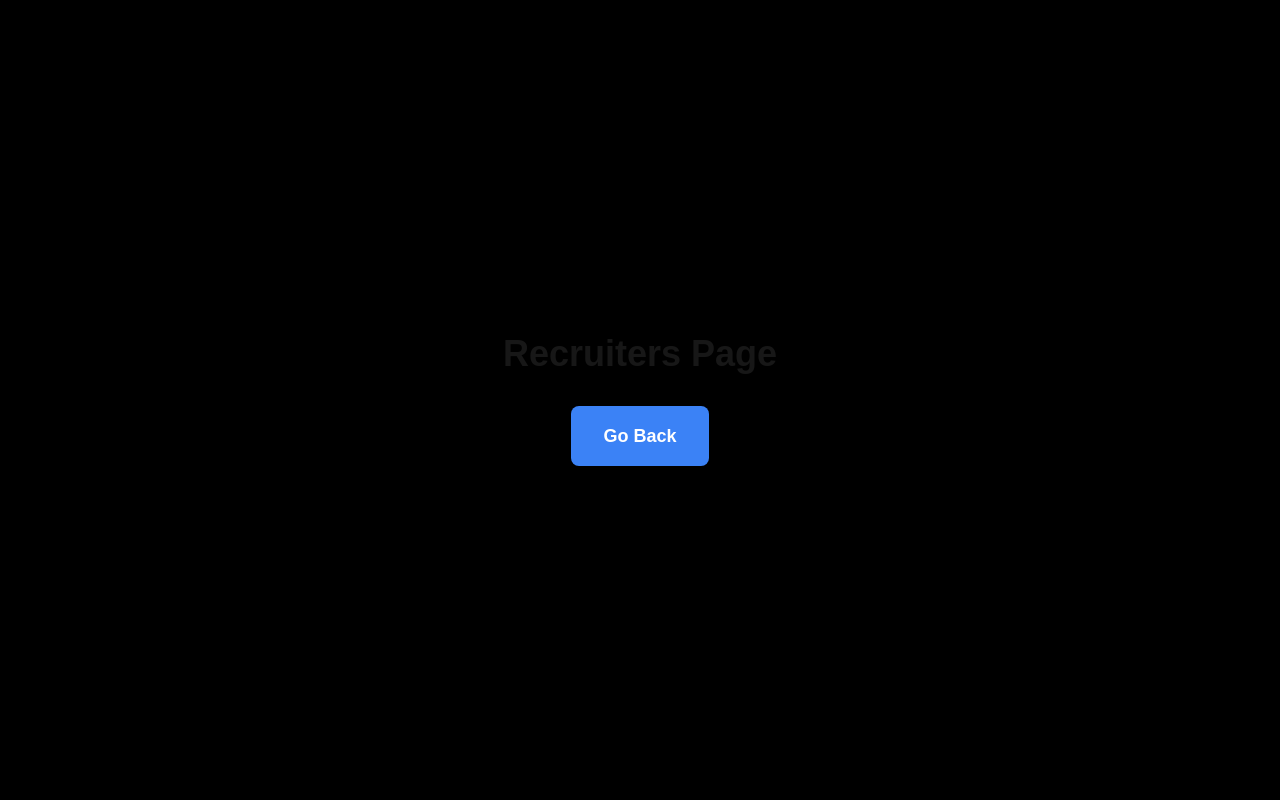
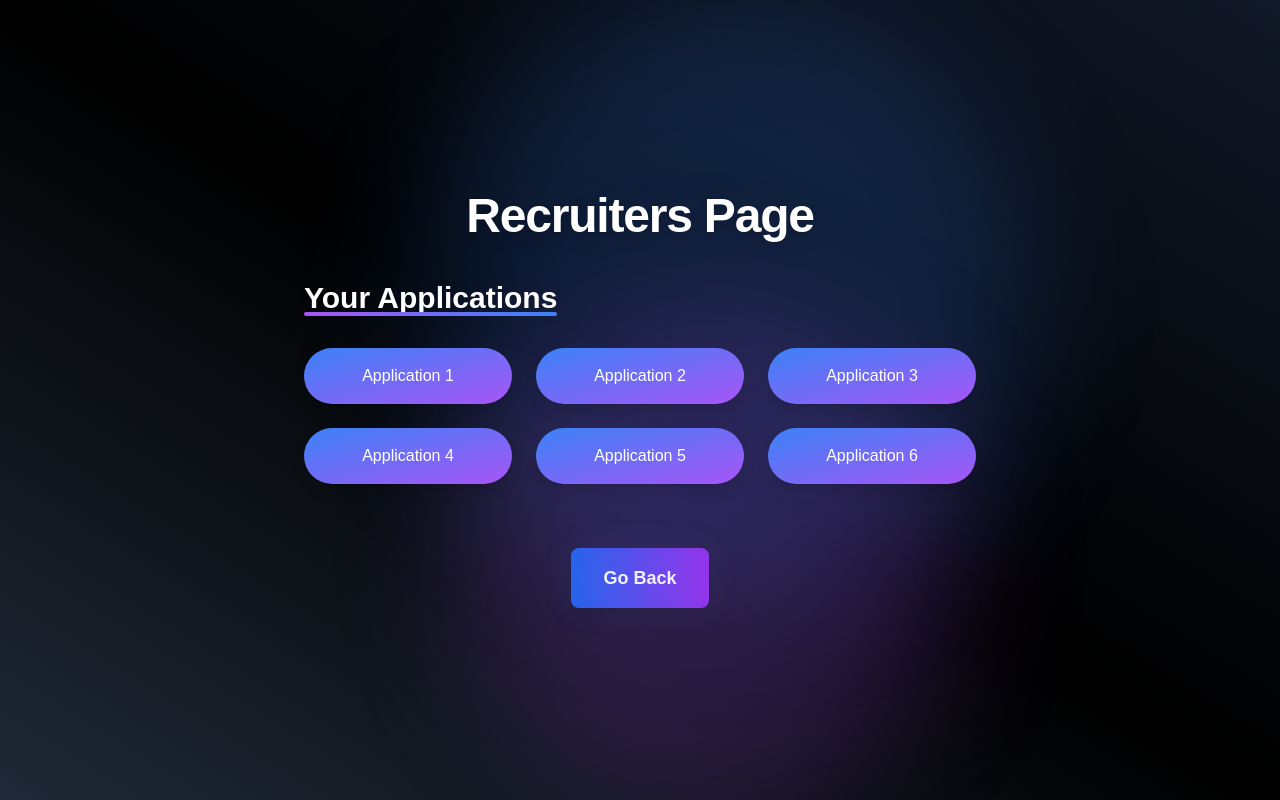
Before and after one commit to AryanKumar1401/HireVision, a Next.js app in the folder frontend/: page /recruiters in a window 1280 px wide. Built offline with nearby package versions, Linux system fonts and the light colour scheme.

Commit message:
new python backend (after pull 11:15)

```diff
--- a/frontend/app/recruiters/page.tsx
+++ b/frontend/app/recruiters/page.tsx
@@ -6,15 +6,54 @@ export default function Recruiters() {
   const router = useRouter();
 
   return (
-    <main className="flex flex-col items-center justify-center min-h-screen bg-black">
-      <h1 className="text-4xl font-bold mb-8">Recruiters Page</h1>
+    <main className="flex flex-col items-center justify-center min-h-screen bg-gradient-to-bl from-gray-900 via-black to-gray-800 p-8 relative overflow-hidden">
+      {/* Background accents */}
+      <motion.div
+        className="absolute top-0 left-1/3 w-[600px] h-[600px] bg-blue-500 opacity-20 blur-3xl rounded-full"
+        animate={{ scale: [1, 1.5, 1] }}
+        transition={{ duration: 6, repeat: Infinity, repeatType: "reverse" }}
+      />
+      <motion.div
+        className="absolute bottom-0 right-1/4 w-[500px] h-[500px] bg-purple-500 opacity-20 blur-3xl rounded-full"
+        animate={{ scale: [1, 1.5, 1] }}
+        transition={{ duration: 6, repeat: Infinity, repeatType: "reverse" }}
+      />
+
+      {/* Title */}
+      <h1 className="text-5xl font-extrabold text-white mb-10 drop-shadow-lg tracking-tight">
+        Recruiters Page
+      </h1>
+
+      {/* Left-aligned "Your Applications" title with underline effect */}
+      <div className="w-full max-w-2xl mb-8">
+        <h2 className="text-3xl font-bold text-white relative inline-block after:absolute after:content-[''] after:w-full after:h-1 after:bg-gradient-to-r from-purple-500 to-blue-500 after:bottom-0 after:left-0 after:rounded-full">
+          Your Applications
+        </h2>
+      </div>
+
+      {/* Application Links Grid */}
+      <div className="grid grid-cols-2 sm:grid-cols-3 gap-6 max-w-2xl w-full">
+        {['Application 1', 'Application 2', 'Application 3', 'Application 4', 'Application 5', 'Application 6'].map((app, index) => (
+          <motion.button
+            key={index}
+            whileHover={{ scale: 1.1 }}
+            whileTap={{ scale: 0.95 }}
+            className="bg-gradient-to-br from-blue-500 to-purple-500 text-white font-medium px-6 py-4 rounded-full shadow-lg hover:shadow-xl transition-all duration-200 transform-gpu"
+          >
+            {app}
+          </motion.button>
+        ))}
+      </div>
+
+      {/* "Go Back" button with glowing effect */}
       <motion.button
         whileHover={{ scale: 1.05 }}
         whileTap={{ scale: 0.95 }}
         onClick={() => router.push('/')}
-        className="px-8 py-4 bg-blue-500 text-white rounded-lg shadow-lg hover:shadow-xl transition-all duration-300 font-semibold text-lg"
+        className="mt-16 px-8 py-4 bg-gradient-to-r from-blue-600 to-purple-600 text-white rounded-lg shadow-lg hover:shadow-2xl transition-all duration-300 font-semibold text-lg relative"
       >
         Go Back
+        <div className="absolute inset-0 bg-gradient-to-r from-blue-500/20 to-purple-500/20 rounded-lg blur-lg opacity-50 group-hover:opacity-75 transition-opacity duration-300" />
       </motion.button>
     </main>
   );
```
Also changed, not shown: frontend/lib/api.ts (added, +32 -0 lines), 2 other files (tests, documents, lock files or other folders).
